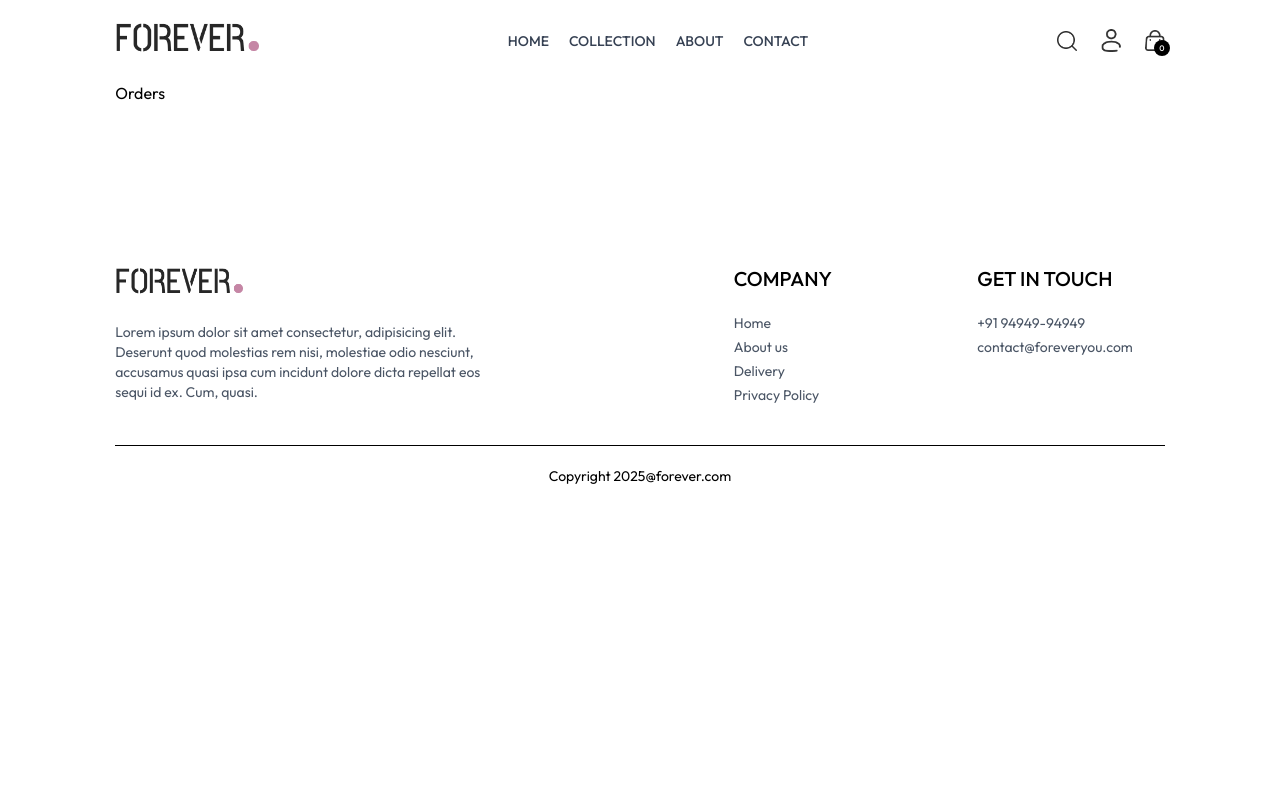
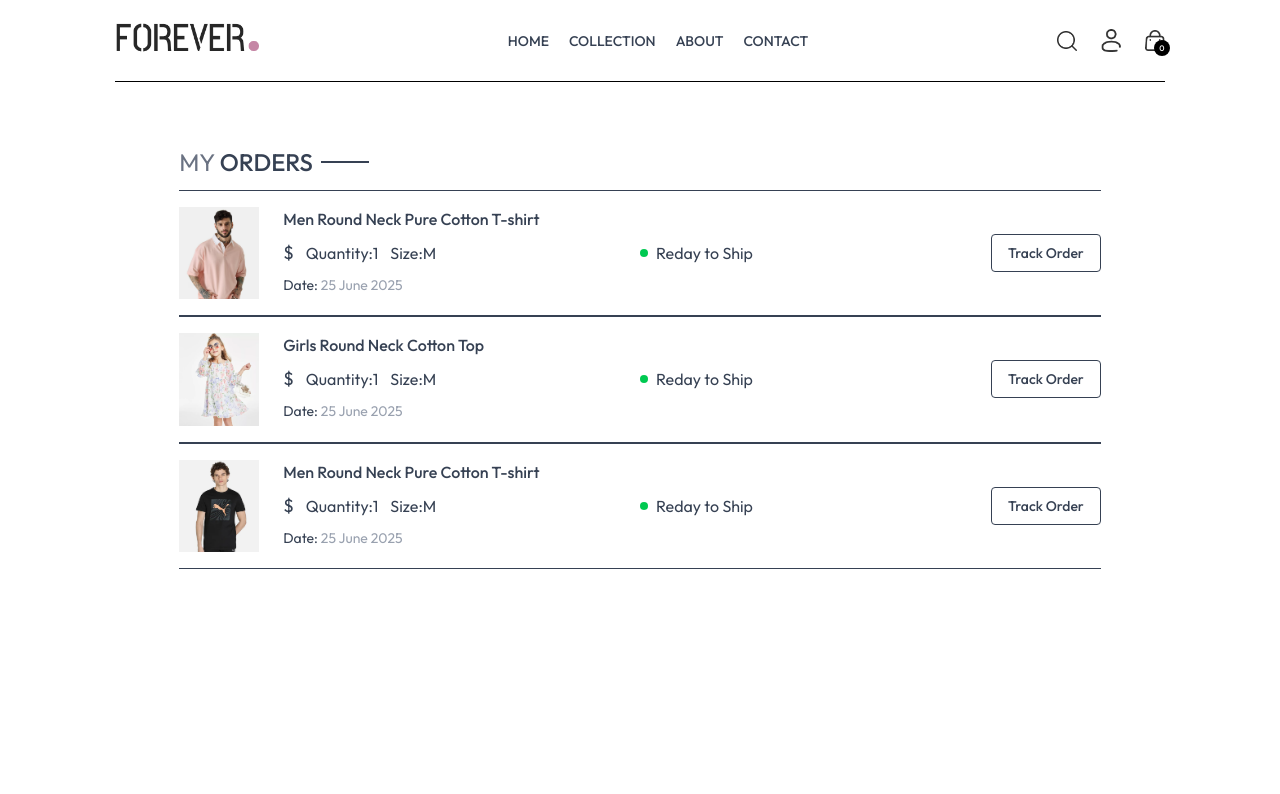
Before and after one commit to Arjun-P-Manoj/E-commerce, a React (Vite) app in the folder frontend/: page /orders in a window 1280 px wide. Shown: the top 794 px of the page. Built offline with nearby package versions, Linux system fonts and the light colour scheme.

Commit message:
created Order page

```diff
--- a/frontend/src/pages/Orders.jsx
+++ b/frontend/src/pages/Orders.jsx
@@ -1,9 +1,51 @@
-import React from 'react'
+import React from "react";
+import { useContext } from "react";
+import { ShopContext } from "../context/ShopContext";
+import Title from "../components/Title";
 
 const Orders = () => {
+  const { products, currency } = useContext(ShopContext);
+
   return (
-    <div>Orders</div>
-  )
-}
+    <div className="border-t p-16">
+      <div className="text-2xl">
+        <Title text1={"MY"} text2={"ORDERS"} />
+      </div>
+      <div>
+        {products.slice(1, 4).map((item, index) => (
+          <div
+            key={index}
+            className="py-4 border-t border-b text-gray-700 flex flex-col md:flex-row md:items-center md:justify-between gap-4"
+          >
+            <div className="flex items-start text-sm gap-6">
+              <img src={item.image[0]} className="w-16 sm:w-20" alt="" />
+              <div>
+                <p className="sm:text-base font-medium">{item.name}</p>
+                <div className="flex items-center gap-3 mt-2 text-base text-gray-700">
+                  <p className="text-lg">
+                    {currency}
+                    {item.size}
+                  </p>
+                  <p>Quantity:1</p>
+                  <p>Size:M</p>
+                </div>
+                <p className="mt-2">
+                  Date: <span className="text-gray-400">25 June 2025</span>
+                </p>
+              </div>
+            </div>
+            <div className="md:w-1/2 flex justify-between">
+              <div className="flex items-center gap-2">
+                <p className="min-w-2 h-2 rounded-full bg-green-500"></p>
+                <p className="text-sm md:text-base">Reday to Ship</p>
+              </div>
+              <button className="border px-4 py-2 text-sm font-medium rounded-sm ">Track Order</button>
+            </div>
+          </div>
+        ))}
+      </div>
+    </div>
+  );
+};
 
-export default Orders
+export default Orders;
```
